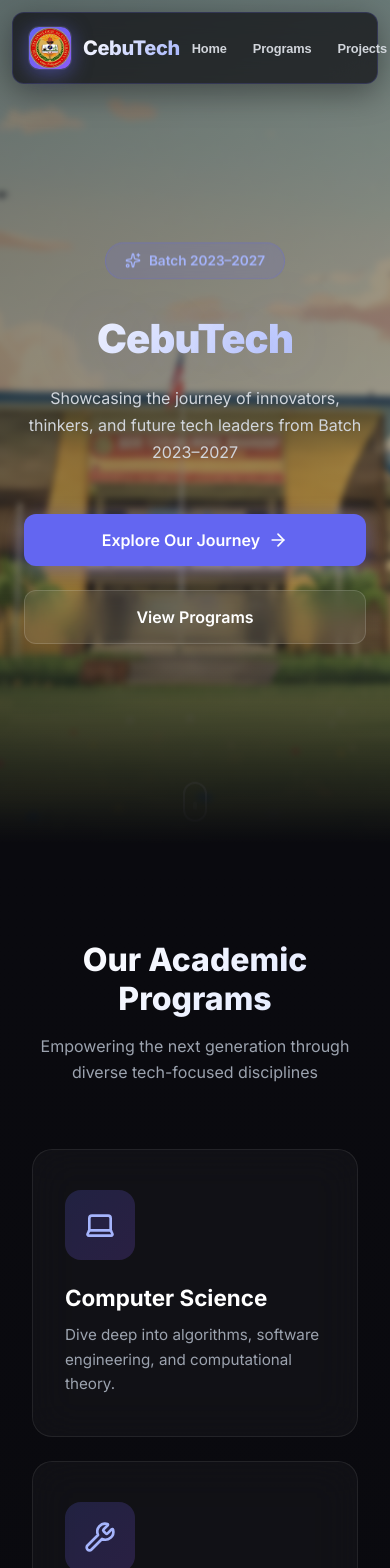
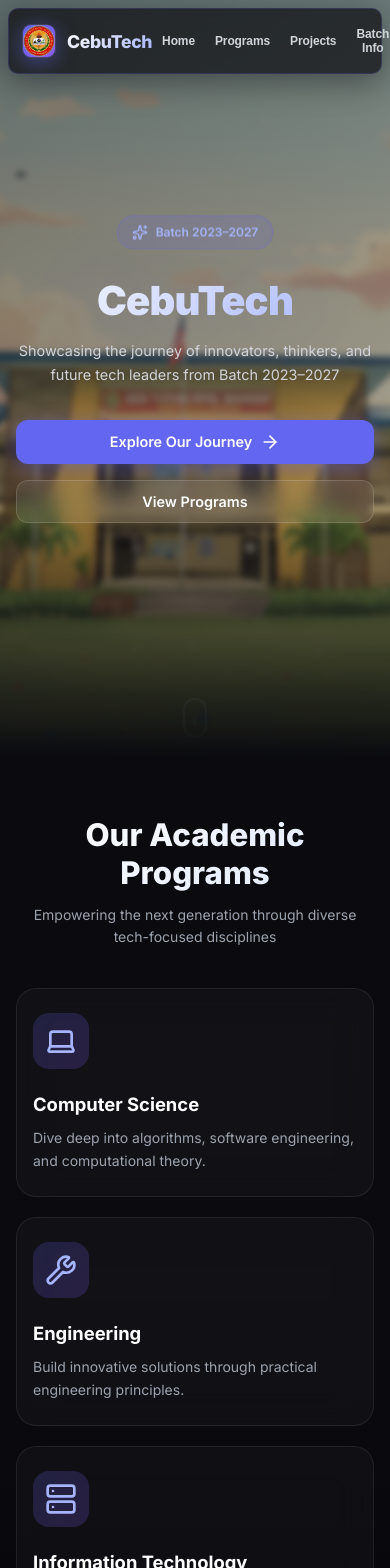
Before and after one commit to DaisuKiee/CebuTech, a React (Create React App) app: page / in a window 390 px wide. Shown: the top 1568 px of the page. Built offline with nearby package versions, Linux system fonts and the light colour scheme.

Commit message:
Add comprehensive responsive design for all device sizes

```diff
--- a/src/styles/cebutech.css
+++ b/src/styles/cebutech.css
@@ -4,10 +4,13 @@
   margin: 0;
   padding: 0;
   box-sizing: border-box;
+  -webkit-tap-highlight-color: transparent;
 }
 
 html {
   scroll-behavior: smooth;
+  -webkit-font-smoothing: antialiased;
+  -moz-osx-font-smoothing: grayscale;
 }
 
 body {
@@ -15,6 +18,7 @@ body {
   background: linear-gradient(135deg, #0a0a0f 0%, #050508 100%);
   color: #e5e7eb;
   overflow-x: hidden;
+  min-height: 100vh;
 }
 
 .home-container {
@@ -282,6 +286,9 @@ body {
   gap: 0.5rem;
   transition: all 0.3s cubic-bezier(0.4, 0, 0.2, 1);
   font-family: 'Inter', sans-serif;
+  touch-action: manipulation;
+  user-select: none;
+  -webkit-user-select: none;
 }
 
 .btn-primary {
@@ -296,6 +303,11 @@ body {
   transform: translateY(-2px);
 }
 
+.btn-primary:active {
+  transform: translateY(0);
+  box-shadow: 0 4px 20px rgba(99, 102, 241, 0.4);
+}
+
 .btn-secondary {
   background: rgba(255, 255, 255, 0.08);
   color: white;
@@ -307,6 +319,11 @@ body {
   background: rgba(255, 255, 255, 0.12);
   border-color: rgba(255, 255, 255, 0.25);
   transform: translateY(-2px);
+}
+
+.btn-secondary:active {
+  transform: translateY(0);
+  background: rgba(255, 255, 255, 0.08);
 }
 
 .hero-scroll-indicator {
@@ -884,12 +901,20 @@ body {
   background: #6366f1;
   color: white;
   box-shadow: 0 4px 20px rgba(99, 102, 241, 0.4);
+  touch-action: manipulation;
+  user-select: none;
+  -webkit-user-select: none;
 }
 
 .btn-see-more:hover {
   background: #4f46e5;
   box-shadow: 0 8px 30px rgba(99, 102, 241, 0.6);
   transform: translateY(-2px);
+}
+
+.btn-see-more:active {
+  transform: translateY(0);
+  box-shadow: 0 4px 20px rgba(99, 102, 241, 0.4);
 }
 
 /* ===== STUDENTS PAGE ===== */
@@ -1124,6 +1149,22 @@ body {
 }
 
 /* ===== RESPONSIVE ===== */
+@media (max-width: 1024px) {
+  .navbar {
+    width: calc(100% - 3rem);
+    padding: 1rem 1.5rem;
+  }
+
+  .programs-grid,
+  .projects-grid {
+    grid-template-columns: repeat(auto-fit, minmax(300px, 1fr));
+  }
+
+  .students-grid {
+    grid-template-columns: repeat(auto-fill, minmax(250px, 1fr));
+  }
+}
+
 @media (max-width: 768px) {
   .navbar {
     top: 1rem;
@@ -1141,19 +1182,54 @@ body {
     padding: 0.5rem 0.875rem;
   }
 
+  .logo-text {
+    font-size: 1.35rem;
+  }
+
+  .logo-icon {
+    width: 38px;
+    height: 38px;
+  }
+
   .hero-section {
-    padding: 6rem 1.5rem 3rem;
+    padding: 7rem 1.5rem 8rem;
+    min-height: 90vh;
+  }
+
+  .hero-badge {
+    font-size: 0.8rem;
+    padding: 0.5rem 1rem;
+  }
+
+  .hero-title {
+    font-size: clamp(2.5rem, 8vw, 4rem);
+    margin-bottom: 1.25rem;
+  }
+
+  .hero-subtitle {
+    font-size: 1.05rem;
+    margin-bottom: 2.5rem;
   }
 
   .hero-buttons {
     flex-direction: column;
     width: 100%;
+    gap: 1rem;
   }
 
   .btn-primary,
   .btn-secondary {
     width: 100%;
     justify-content: center;
+    padding: 0.875rem 1.75rem;
+  }
+
+  .programs-section,
+  .projects-section,
+  .students-section,
+  .batch-section,
+  .about-section {
+    padding: 5rem 1.5rem 6rem;
   }
 
   .programs-grid,
@@ -1163,16 +1239,47 @@ body {
     gap: 1.5rem;
   }
 
+  .students-grid {
+    grid-template-columns: repeat(auto-fill, minmax(240px, 1fr));
+    gap: 1.5rem;
+  }
+
   .section-title {
-    font-size: 2rem;
+    font-size: clamp(2rem, 6vw, 2.75rem);
   }
 
   .section-subtitle {
     font-size: 1rem;
   }
+
+  .program-card,
+  .project-card,
+  .batch-card {
+    padding: 2rem 1.5rem;
+  }
+
+  .project-image-container {
+    height: 200px;
+  }
+
+  .student-image-container {
+    height: 280px;
+  }
+
+  .page-hero {
+    padding: 8rem 1.5rem 3rem;
+  }
+
+  .page-hero-title {
+    font-size: clamp(2.5rem, 7vw, 3.5rem);
+  }
+
+  .page-hero-subtitle {
+    font-size: 1.1rem;
+  }
 }
 
-@media (max-width: 480px) {
+@media (max-width: 640px) {
   .navbar {
     top: 0.75rem;
     width: calc(100% - 1.5rem);
@@ -1189,14 +1296,335 @@ body {
   }
 
   .logo-text {
+    font-size: 1.2rem;
+  }
+
+  .logo-icon {
+    width: 36px;
+    height: 36px;
+  }
+
+  .hero-section {
+    padding: 6rem 1.25rem 7rem;
+  }
+
+  .hero-title {
+    font-size: clamp(2rem, 10vw, 3rem);
+  }
+
+  .hero-subtitle {
+    font-size: 0.95rem;
+  }
+
+  .programs-section,
+  .projects-section,
+  .students-section,
+  .batch-section,
+  .about-section {
+    padding: 4rem 1.25rem 5rem;
+  }
+
+  .programs-header,
+  .projects-header,
+  .students-header,
+  .batch-header {
+    margin-bottom: 3rem;
+  }
+
+  .section-title {
+    font-size: clamp(1.75rem, 7vw, 2.25rem);
+    margin-bottom: 0.75rem;
+  }
+
+  .section-subtitle {
+    font-size: 0.95rem;
+  }
+
+  .students-grid {
+    grid-template-columns: repeat(auto-fill, minmax(200px, 1fr));
+    gap: 1.25rem;
+  }
+
+  .student-image-container {
+    height: 240px;
+  }
+
+  .student-name {
+    font-size: 1rem;
+  }
+
+  .project-image-container {
+    height: 180px;
+  }
+
+  .project-title {
+    font-size: 1.2rem;
+  }
+
+  .project-description {
+    font-size: 0.9rem;
+  }
+
+  .program-card {
+    padding: 1.75rem 1.25rem;
+  }
+
+  .program-icon {
+    width: 60px;
+    height: 60px;
+  }
+
+  .program-title {
     font-size: 1.25rem;
   }
 
+  .program-description {
+    font-size: 0.9rem;
+  }
+
+  .batch-card {
+    padding: 2.5rem 1.75rem;
+  }
+
+  .batch-icon-wrapper {
+    width: 70px;
+    height: 70px;
+  }
+
+  .batch-title {
+    font-size: 1.35rem;
+  }
+
+  .about-text {
+    font-size: 1.05rem;
+  }
+
+  .page-hero {
+    padding: 7rem 1.25rem 3rem;
+  }
+
+  .page-hero-title {
+    font-size: clamp(2rem, 8vw, 3rem);
+  }
+
+  .page-hero-subtitle {
+    font-size: 1rem;
+  }
+}
+
+@media (max-width: 480px) {
+  .navbar {
+    top: 0.5rem;
+    width: calc(100% - 1rem);
+    padding: 0.625rem 0.875rem;
+    border-radius: 10px;
+  }
+
+  .navbar-links {
+    gap: 0;
+  }
+
+  .nav-link {
+    font-size: 0.75rem;
+    padding: 0.5rem 0.625rem;
+  }
+
+  .logo-text {
+    font-size: 1.1rem;
+  }
+
+  .logo-icon {
+    width: 32px;
+    height: 32px;
+    border-radius: 8px;
+  }
+
+  .hero-section {
+    padding: 5rem 1rem 6rem;
+  }
+
+  .hero-badge {
+    font-size: 0.75rem;
+    padding: 0.5rem 0.875rem;
+    margin-bottom: 1.5rem;
+  }
+
   .hero-title {
-    font-size: 2.5rem;
+    font-size: clamp(1.75rem, 11vw, 2.5rem);
+    margin-bottom: 1rem;
   }
 
   .hero-subtitle {
+    font-size: 0.9rem;
+    margin-bottom: 2rem;
+  }
+
+  .btn-primary,
+  .btn-secondary {
+    padding: 0.75rem 1.5rem;
+    font-size: 0.9rem;
+  }
+
+  .programs-section,
+  .projects-section,
+  .students-section,
+  .batch-section,
+  .about-section {
+    padding: 3.5rem 1rem 4.5rem;
+  }
+
+  .programs-header,
+  .projects-header,
+  .students-header,
+  .batch-header {
+    margin-bottom: 2.5rem;
+  }
+
+  .section-title {
+    font-size: clamp(1.5rem, 8vw, 2rem);
+  }
+
+  .section-subtitle {
+    font-size: 0.875rem;
+  }
+
+  .programs-grid,
+  .projects-grid,
+  .batch-grid {
+    gap: 1.25rem;
+  }
+
+  .students-grid {
+    grid-template-columns: 1fr;
+    gap: 1rem;
+  }
+
+  .student-image-container {
+    height: 300px;
+  }
+
+  .student-card {
+    max-width: 400px;
+    margin: 0 auto;
+  }
+
+  .project-image-container {
+    height: 160px;
+  }
+
+  .project-content {
+    padding: 1.5rem;
+  }
+
+  .project-title {
+    font-size: 1.1rem;
+  }
+
+  .project-description {
+    font-size: 0.875rem;
+  }
+
+  .project-tag {
+    font-size: 0.75rem;
+    padding: 0.3rem 0.75rem;
+  }
+
+  .program-card {
+    padding: 1.5rem 1rem;
+  }
+
+  .program-icon {
+    width: 56px;
+    height: 56px;
+  }
+
+  .program-title {
+    font-size: 1.15rem;
+  }
+
+  .program-description {
+    font-size: 0.875rem;
+  }
+
+  .batch-card {
+    padding: 2rem 1.5rem;
+  }
+
+  .batch-icon-wrapper {
+    width: 64px;
+    height: 64px;
+  }
+
+  .batch-title {
+    font-size: 1.25rem;
+  }
+
+  .batch-description {
+    font-size: 0.9rem;
+  }
+
+  .about-text {
     font-size: 1rem;
   }
+
+  .btn-see-more {
+    padding: 0.875rem 2rem;
+    font-size: 0.9rem;
+  }
+
+  .page-hero {
+    padding: 6rem 1rem 2.5rem;
+  }
+
+  .page-hero-title {
+    font-size: clamp(1.75rem, 9vw, 2.5rem);
+  }
+
+  .page-hero-subtitle {
+    font-size: 0.95rem;
+  }
+
+  .footer {
+    padding: 1.5rem 1rem;
+  }
+
+  .footer-text {
+    font-size: 0.85rem;
+  }
 }
+
+@media (max-width: 360px) {
+  .navbar {
+    padding: 0.5rem 0.75rem;
+  }
+
+  .nav-link {
+    font-size: 0.7rem;
+    padding: 0.4rem 0.5rem;
+  }
+
+  .logo-text {
+    font-size: 1rem;
+  }
+
+  .logo-icon {
+    width: 30px;
+    height: 30px;
+  }
+
+  .hero-title {
+    font-size: 1.5rem;
+  }
+
+  .hero-subtitle {
+    font-size: 0.85rem;
+  }
+
+  .section-title {
+    font-size: 1.5rem;
+  }
+
+  .section-subtitle {
+    font-size: 0.8rem;
+  }
+}
```
